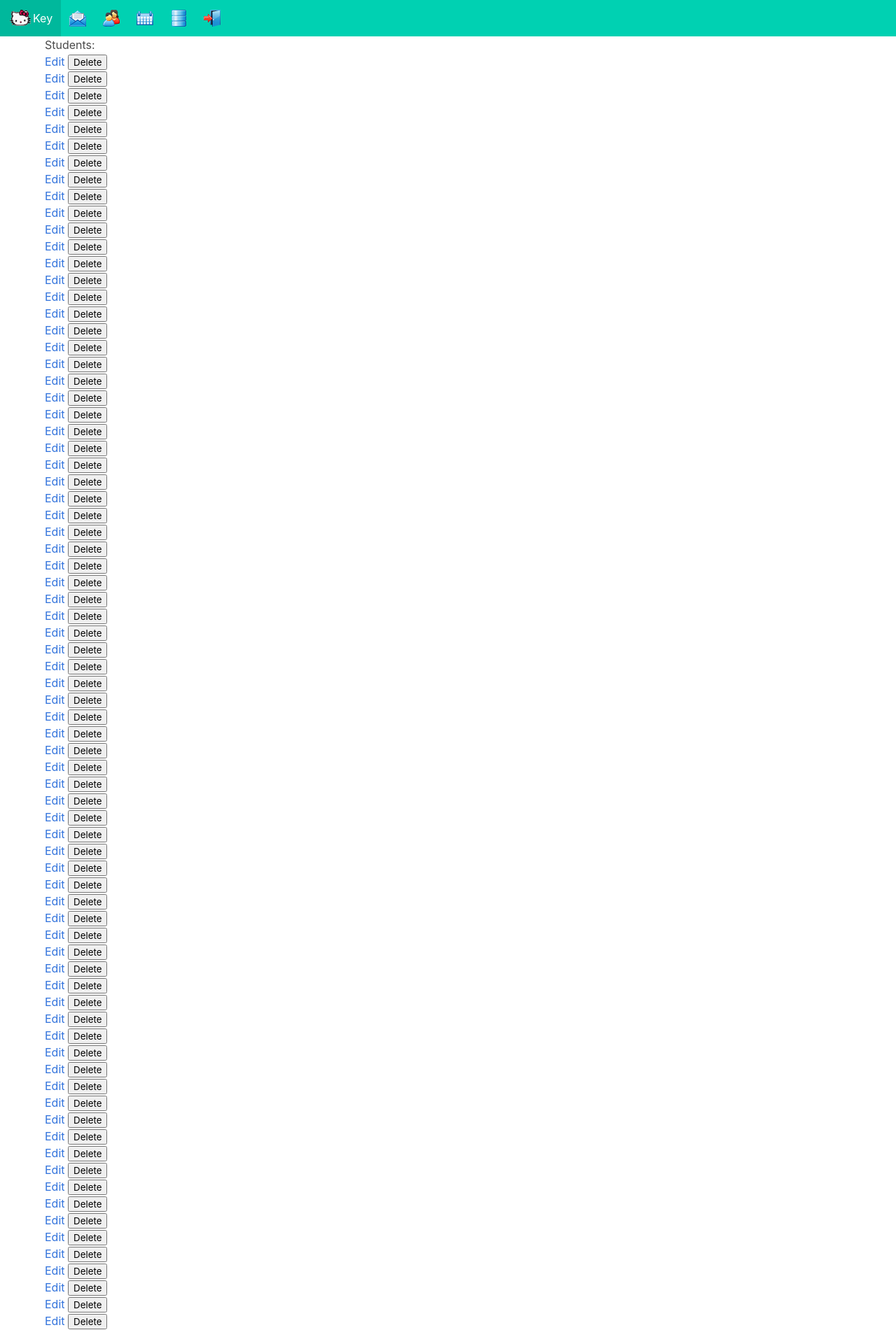
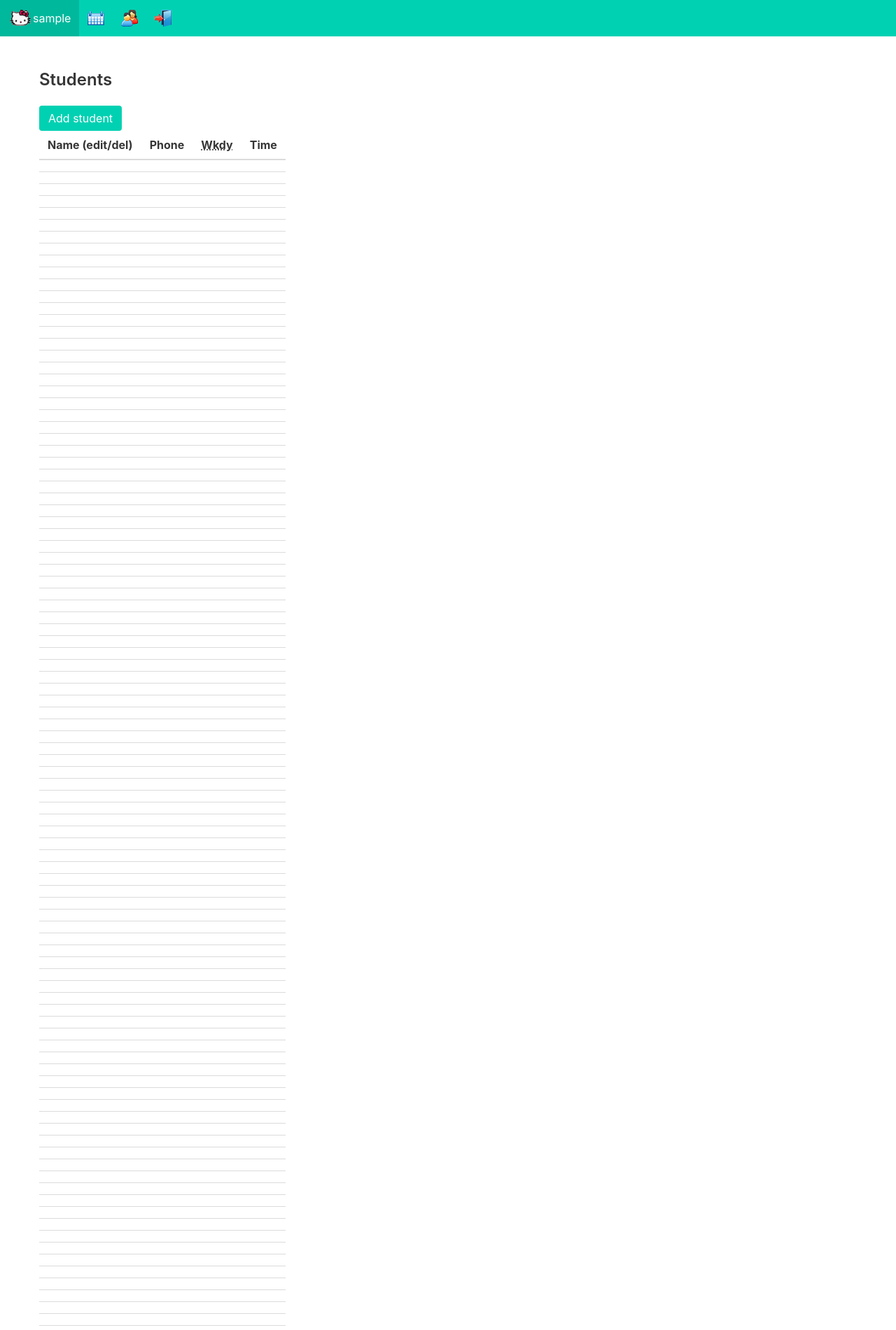
Before and after one commit to heitorchang/students, a Django app: page /ui/students/ in a window 1280 px wide. Shown: the top 1901 px of the page at 70% size. Run offline with Django 3.2, Linux system fonts and the light colour scheme; a user stored in the database is signed in; tables that the repository leaves empty hold one stand-in row (values such as "Sample post"); lists and menus that the app fills with data are empty.

Commit message:
add student modal

```diff
--- a/students/urls.py
+++ b/students/urls.py
@@ -15,6 +15,7 @@
 """
 from django.contrib import admin
 from django.urls import path, include
+from django.views.generic.base import RedirectView
 from ui.views import index
 import django.contrib.auth.urls as auth_urls
 
@@ -24,5 +25,5 @@
     path('accounts/', include('django.contrib.auth.urls')),
     path('records/', include('records.urls'), name="records"),
     path('ui/', include('ui.urls'), name="ui"),
-    path('', index),
+    path('', RedirectView.as_view(url="/ui/lessons/", permanent=False), name="index"),
 ]
--- a/ui/templates/ui/commonscripts.html
+++ b/ui/templates/ui/commonscripts.html
@@ -1,5 +1,6 @@
 {% load static %}
 </div>
+</section>
 
 <script src="{% static "js/vue.js" %}"></script>
 <script src="{% static "js/axios.min.js" %}"></script>
--- a/ui/templates/ui/header.html
+++ b/ui/templates/ui/header.html
@@ -16,11 +16,20 @@
   <div class="navbar-brand">
     <a class="navbar-item" href="/">
       <img src="{% static "img/brandicon.png" %}">
-      Key
+      {{ request.user.username }}
     </a>
+
+<!--
     <a class="navbar-item" href="/">
       <figure class="image is-24x24">
         <img src="{% static "img/mail.png" %}" alt="mail">
+      </figure>
+    </a>
+-->
+
+    <a class="navbar-item" href="/ui/lessons/">
+      <figure class="image is-24x24">
+        <img src="{% static "img/calendar.png" %}" alt="calendar">
       </figure>
     </a>
     <a class="navbar-item" href="/ui/students/">
@@ -28,16 +37,14 @@
         <img src="{% static "img/people.png" %}" alt="students">
       </figure>
     </a>
-    <a class="navbar-item" href="/ui/lessons/">
-      <figure class="image is-24x24">
-        <img src="{% static "img/calendar.png" %}" alt="calendar">
-      </figure>
-    </a>
-    <a class="navbar-item" href="/admin/">
+
+<!--
+    <a class="navbar-item" href="/admin/" target="_blank">
       <figure class="image is-24x24">
         <img src="{% static "img/database.png" %}" alt="admin">
       </figure>
     </a>
+-->
     <a class="navbar-item" href="/accounts/logout/">
       <figure class="image is-24x24">
         <img src="{% static "img/exit.png" %}" alt="exit">
@@ -65,4 +72,5 @@
 
 </nav>
 
-<div id="app" class="container" v-cloak>
+<section id="app" class="section" v-cloak>
+<div class="container is-fluid">
--- a/ui/templates/ui/studentform.html
+++ b/ui/templates/ui/studentform.html
@@ -1,5 +1,17 @@
-  Name: <input v-model="newName"><br>
-  Phone: <input v-model="newPhone"><br>
-  Email: <input v-model="newEmail"><br>
-  Class Weekday: <input v-model="newWeekday"><br>
-  Class Time: <input v-model="newTime"><br>
+<table class="table" id="studentForm">
+  <tr>
+    <td>Name:</td><td><input v-model="newName"></td>
+  </tr>
+  <tr>
+    <td>Phone:</td><td><input v-model="newPhone"></td>
+  </tr>
+  <tr>
+    <td>Email:</td><td><input v-model="newEmail"></td>
+  </tr>
+  <tr>
+    <td>Class Weekday:</td><td><input v-model="newWeekday"></td>
+  </tr>
+  <tr>
+    <td>Class Time:</td><td><input v-model="newTime"></td>
+  </tr>
+</table>
--- a/ui/templates/ui/studentlist.html
+++ b/ui/templates/ui/studentlist.html
@@ -1,18 +1,44 @@
 {% load static %}
 {% include "ui/header.html" %}
+<h4 class="title is-4">Students</h4>
+<button class="button is-primary" @click="toggleModal">Add student</button>
 
-Students:
-<ul>
-  <li v-for="s in students">{s.name}
-  <a :href="'/ui/students/' + s.id + '/'">Edit</a>
-  <button @click="deleteStudent(s.id)">Delete {s.id}</button>
-</ul>
+<table class="table">
+  <thead>
+    <tr>
+      <th>Name (edit/del)</th>
+      <th>Phone</th>
+      <th><abbr title="Weekday">Wkdy</abbr></th>
+      <th>Time</th>
+    </tr>
+  </thead>
+  <tbody>
+    <tr v-for="student in students">
+      <td><a :href="'/ui/students/' + student.id + '/'">{student.name}</a></td>
+      <td>{student.phone}</td>
+      <td>{student.lesson_weekday}</td>
+      <td>{student.lesson_time}</td>
+    </tr>
+  </tbody>
+</table>
 
-<br>
-Add Student:<br>
+<div v-if="modalShown" class="modal is-active" id="formModal">
+  <div class="modal-background"></div>
+  <div class="modal-card">
+    <header class="modal-card-head">
+      <p class="modal-card-title">Add Student</p>
+    </header>
+    <section class="modal-card-body">
+      {% include "ui/studentform.html" %}
+      <button class="button is-primary" @click="addStudent">Add</button>
+    </section>
+    <footer class="modal-card-foot">
+      <button class="button" @click="toggleModal">Cancel</button>
+    </footer>
+  </div>
 
-{% include "ui/studentform.html" %}
-<button @click="addStudent">Add</button>
+  <button class="modal-close is-large" aria-label="close" @click="toggleModal"></button>
+</div>
 
 {% include "ui/commonscripts.html" %}
 
@@ -28,9 +54,14 @@
     newEmail: "",
     newWeekday: "",
     newTime: "",
+    modalShown: false,
   },
 
   methods: {
+    toggleModal() {
+      this.modalShown = !this.modalShown;
+    },
+
     addStudent() {
       axios
         .post('{% url "records:student_list" %}',
```
Also changed, not shown: todo.txt (+4 -3 lines), ui/templates/ui/lessonlist.html (+5 -6 lines), ui/templates/ui/studentdetail.html (+11 -2 lines).
